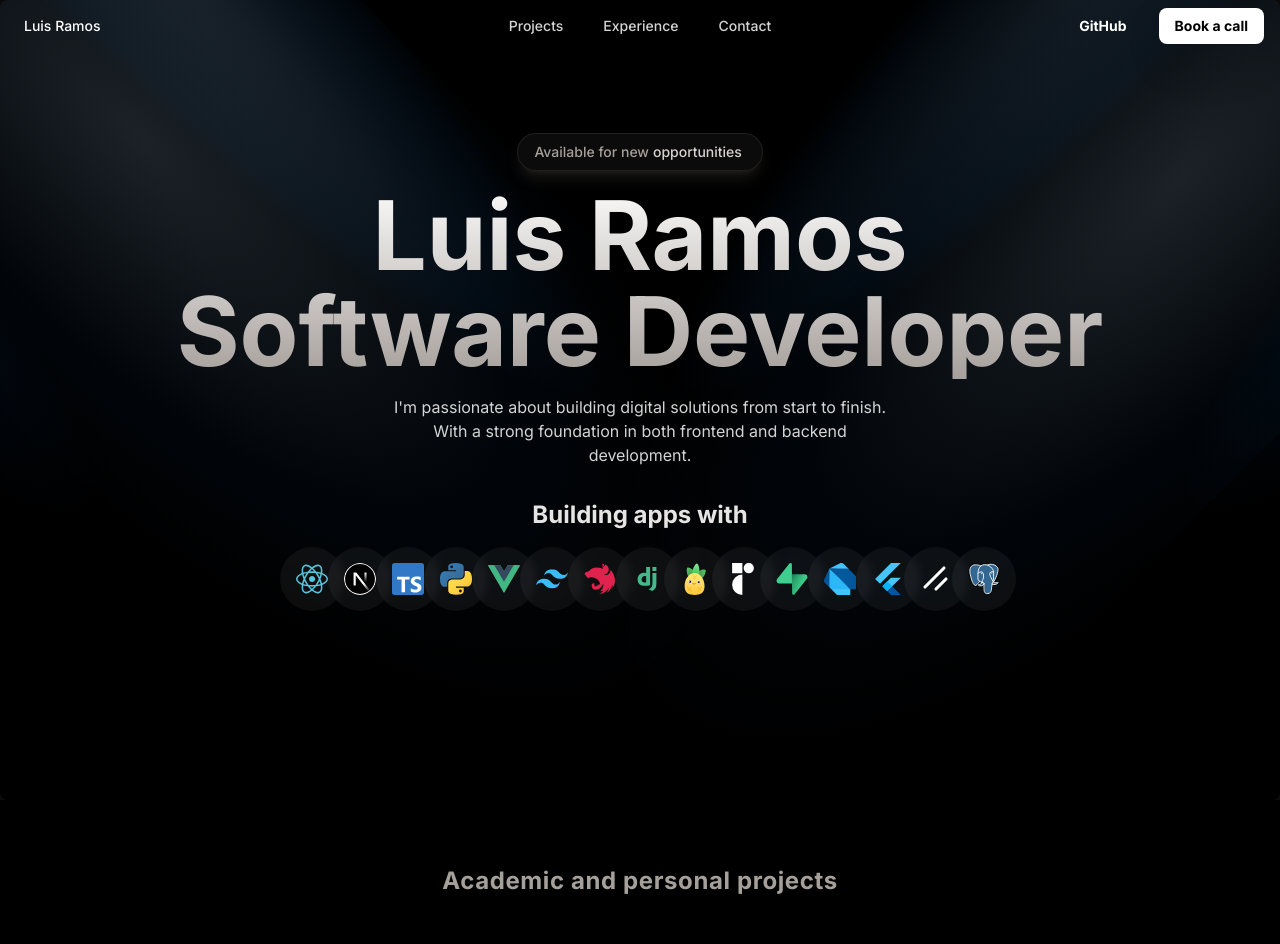
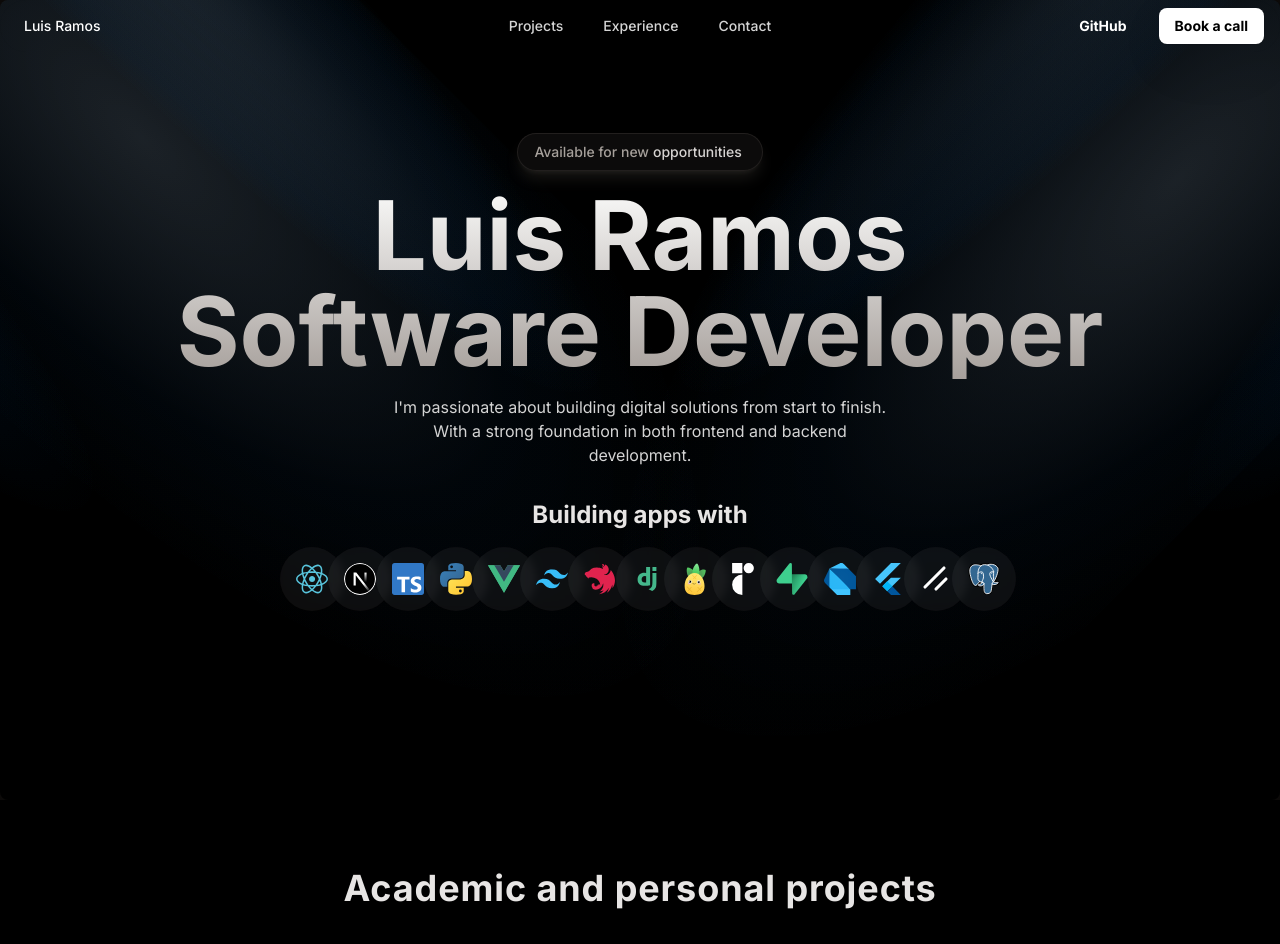
Before and after one commit to Ezzz-Lui/aceternityUI-next-portfolio, a Next.js app: page / in a window 1280 px wide. Shown: the top 944 px of the page. Built offline with nearby package versions, Linux system fonts and the light colour scheme.

Commit message:
fix: update dependencies in TextGenerateEffect for improved rendering and styling

```diff
--- a/components/ui/text-generate-effect.tsx
+++ b/components/ui/text-generate-effect.tsx
@@ -28,7 +28,7 @@ export const TextGenerateEffect = ({
         delay: stagger(0.2),
       }
     );
-  }, [animate, duration, filter]);
+  }, [scope.current]);
 
   const renderWords = () => {
     return (
@@ -37,7 +37,7 @@ export const TextGenerateEffect = ({
           return (
             <motion.span
               key={word + idx}
-              className="dark:text-stone-400 text-black opacity-0"
+              className="dark:text-stone-200 text-black opacity-0"
               style={{
                 filter: filter ? "blur(10px)" : "none",
               }}
@@ -53,7 +53,7 @@ export const TextGenerateEffect = ({
   return (
     <div className={cn("font-bold", className)}>
       <div className="mt-4">
-        <div className=" dark:text-white text-black text-2xl leading-snug tracking-wide">
+        <div className=" dark:text-white text-black text-4xl leading-snug font-bold tracking-wide">
           {renderWords()}
         </div>
       </div>
```
